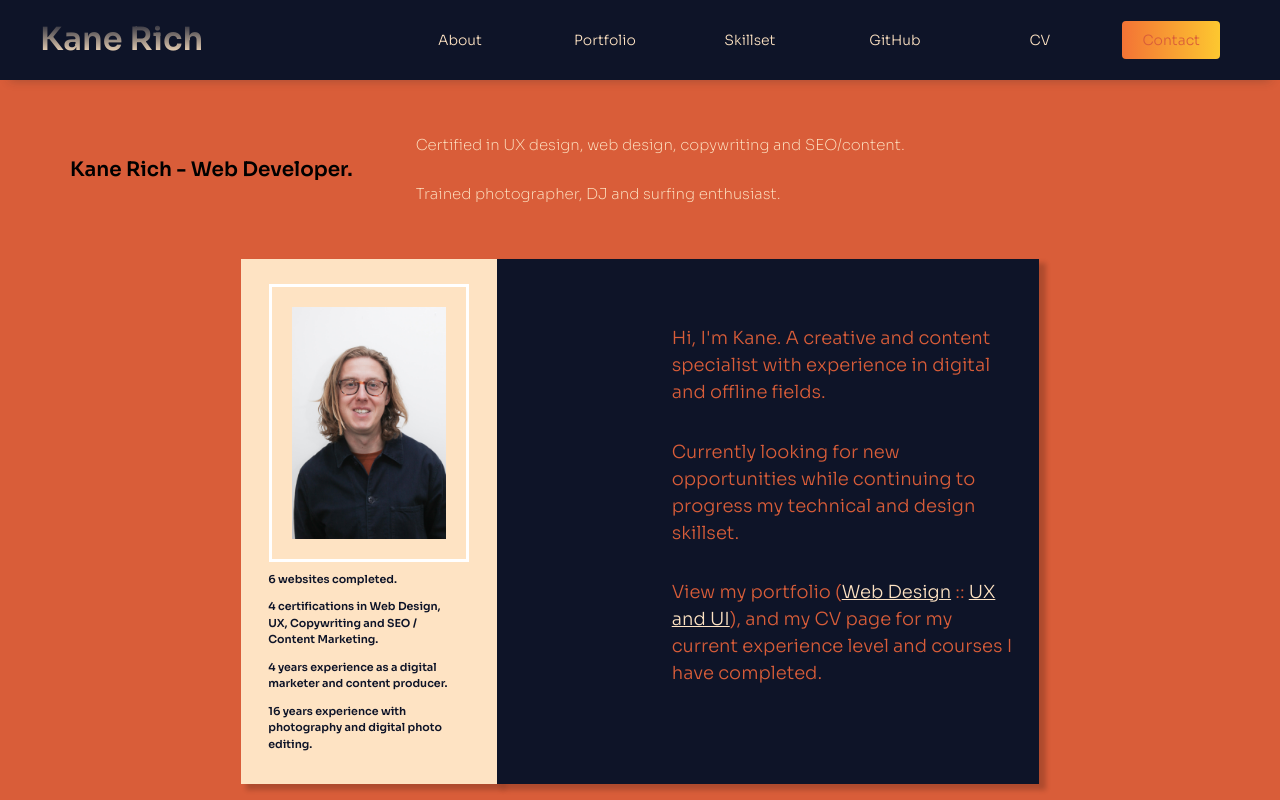
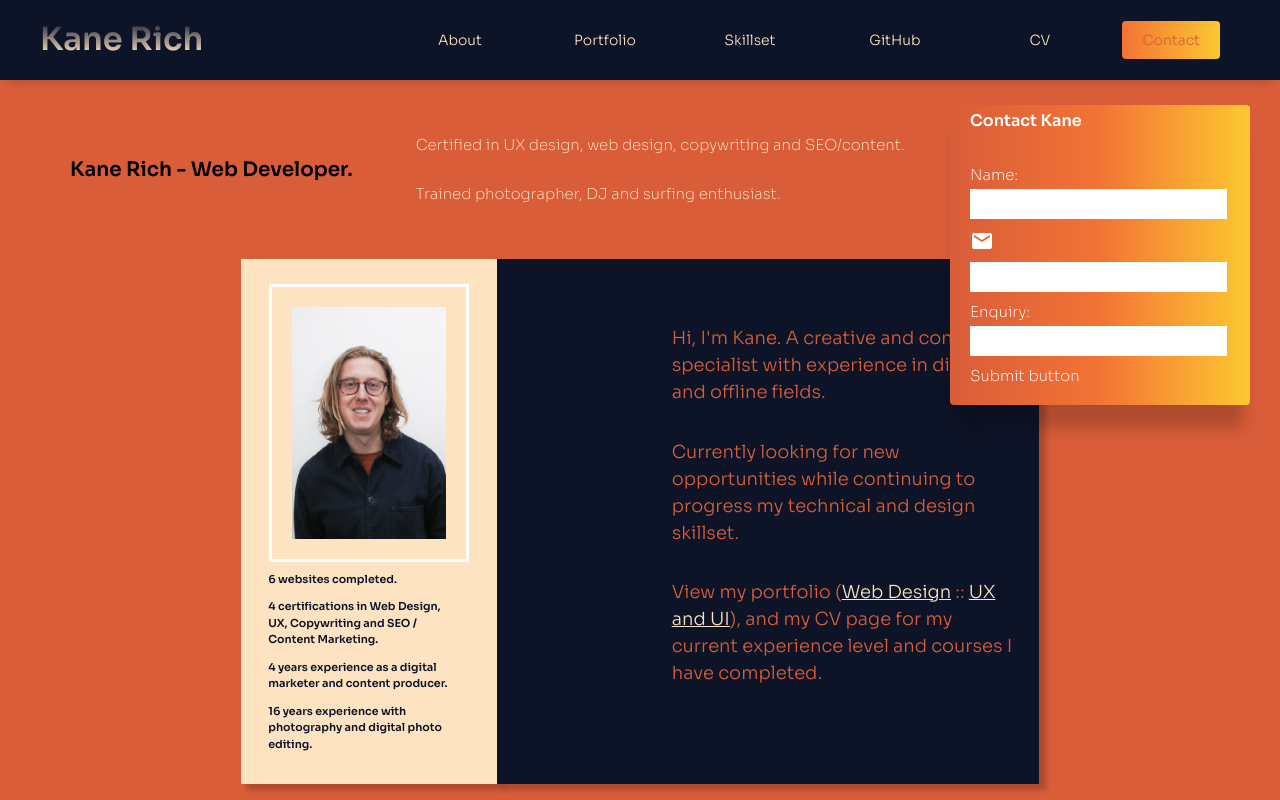
Before and after one commit to kane-rich/kane-rich.github.io, a plain HTML site: page index.html in a window 1280 px wide. Shown: the top 800 px of the page. Drawn offline with Linux system fonts and the light colour scheme.

Commit message:
Addition of the pop out contact form styling; to add JS

```diff
--- /dev/null
+++ b/css/contactform.css
@@ -0,0 +1,30 @@
+.contact-pullout {
+    position: absolute;
+    display: block;
+    width: 20em;
+    right: 30px;
+    top: 7em;
+    border: none;
+    border-radius: 4px;
+    background: #FDC830;
+    background: -webkit-linear-gradient(to right, #F37335, #FDC830);
+    background: linear-gradient(to right, #d95d39, #F37335, #FDC830);
+    color: #fff;
+    transition: all 0.3s ease;
+    padding: 20px;
+    box-shadow: 0 30px 15px -7px rgb(0 0 0 / 20%);
+    z-index: 1;
+}
+
+.contact-fields {
+    display: block;
+}
+
+input {
+    border: none;
+    border-bottom: 4px #0E1428;
+    height: 30px;
+    margin-bottom: 10px;
+    margin-top: 5px;
+    width: 99%;
+}
--- a/css/cv.css
+++ b/css/cv.css
@@ -162,7 +162,6 @@ h2, h3, h4, h4, h5 {
 .materialicons {
   position: relative;
   display: block;
-
 }
 
 .print-button {
--- a/index.html
+++ b/index.html
@@ -6,6 +6,9 @@
         <link href="css/navbar.css" rel="stylesheet" type="text/css" media="all">
         <link href="css/styles.css" rel="stylesheet" type="text/css" media="all">
         <link href="css/queries.css" rel="stylesheet" type="text/css" media="all">
+        <link href="css/contactform.css" rel="stylesheet" type="text/css" media="all">
+        <link href="https://fonts.googleapis.com/icon?family=Material+Icons" rel="stylesheet">
+
         <meta name="viewport" content="width=device-width, initial-scale=1.0">
         <meta charset="utf-8">
         <script src="js/script.js" defer></script>
@@ -46,6 +49,30 @@
                 </ul>
             </div>
         </nav>
+        <div class="contact-pullout">
+            <h4>Contact Kane</h4>
+            <div>
+                <span class="contact-fields">Name:</span>
+                <input type="text">
+            </div>
+            <div>
+                <span class="material-icons">
+                    email
+                </span>
+            </div>
+            <div>
+                <input type="email">
+            </div>
+            <div>
+                <span class="contact-fields">Enquiry:</span>
+            </div>
+            <div>
+                <input type="text">
+            </div>
+            <div>
+                Submit button
+            </div>
+        </div>
         <aside><span class="introh1"><h1>Kane Rich - Web Developer.</h1></span>
         <div class="strapline">
             <p>Certified in UX design, web design, copywriting and SEO/content.</p>
```
Also changed, not shown: kanerich-cv.html (+2 -2 lines), js/contactform.js (added), 1 other file.
